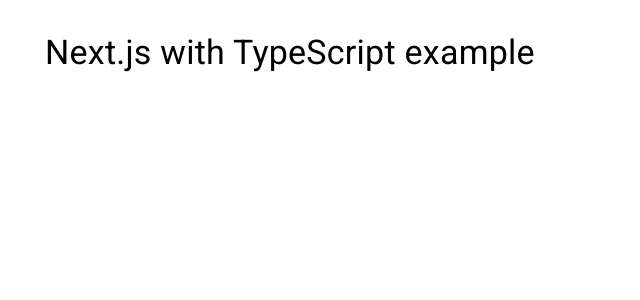
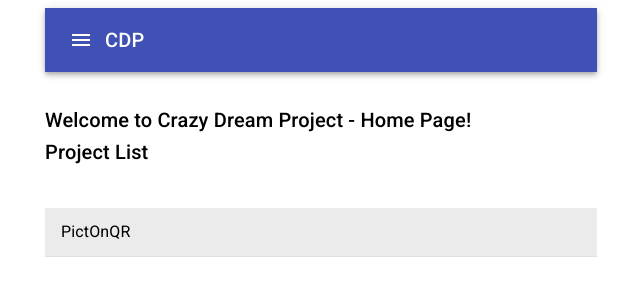
Before and after one commit to crazydreamproject/nextjs, a Next.js app: page / in a window 1280 px wide. Shown: the top 300 px of the page, without its empty margins (319-959 px from the left). Built offline with nearby package versions, Linux system fonts and the light colour scheme.

Commit message:
Add pictonqr page. link to/from index added.

```diff
--- a/package.json
+++ b/package.json
@@ -10,7 +10,9 @@
   "dependencies": {
     "@material-ui/core": "^4.11.3",
     "@material-ui/icons": "^4.11.2",
+    "fontsource-roboto": "^4.0.0",
     "next": "10.0.5",
+    "qrcode.react": "^1.0.1",
     "react": "17.0.1",
     "react-dom": "17.0.1",
     "styled-components": "^5.2.1"
--- /dev/null
+++ b/src/appbar.tsx
@@ -0,0 +1,19 @@
+import React from 'react';
+import { AppBar, Toolbar, IconButton } from '@material-ui/core';
+import MenuIcon from '@material-ui/icons/Menu';
+import Typography from '@material-ui/core/Typography';
+
+export default function MyAppBar() {
+    return (
+        <AppBar position="static" color="primary">
+            <Toolbar>
+                <IconButton edge="start" color="inherit">
+                    <MenuIcon />
+                </IconButton>
+                <Typography variant="h6" className="classes.title">
+                    CDP
+                </Typography>
+            </Toolbar>
+        </AppBar>
+    );
+}
--- a/src/pages/index.tsx
+++ b/src/pages/index.tsx
@@ -1,15 +1,28 @@
 import React from 'react';
-import Container from '@material-ui/core/Container';
+import Link from 'next/link';
+import { Container, Box, List, ListItem, ListItemText } from '@material-ui/core';
 import Typography from '@material-ui/core/Typography';
-import Box from '@material-ui/core/Box';
+import AppBar from '../appbar';
 
 export default function Index() {
     return (
         <Container maxWidth="sm">
+            <AppBar />
             <Box my={4}>
-        <Typography variant="h4" component="h1" gutterBottom>
-          Next.js with TypeScript example
+                <Typography variant="h6" component="h1" gutterBottom>
+                    Welcome to Crazy Dream Project - Home Page!
+                    <br />
+                    Project List
                 </Typography>
+            </Box>
+            <Box>
+                <List >
+                    <Link href="pictonqr">
+                        <ListItem button divider selected >
+                            <ListItemText>PictOnQR</ListItemText>
+                        </ListItem>
+                    </Link>
+                </List>
             </Box>
         </Container>
     );
```
Also changed, not shown: src/bottomnav.tsx (added, +18 -0 lines), src/pages/pictonqr.tsx (added, +69 -0 lines), 2 other files (tests, documents, lock files or other folders). Lines whose indentation alone changed are shown as unchanged.
